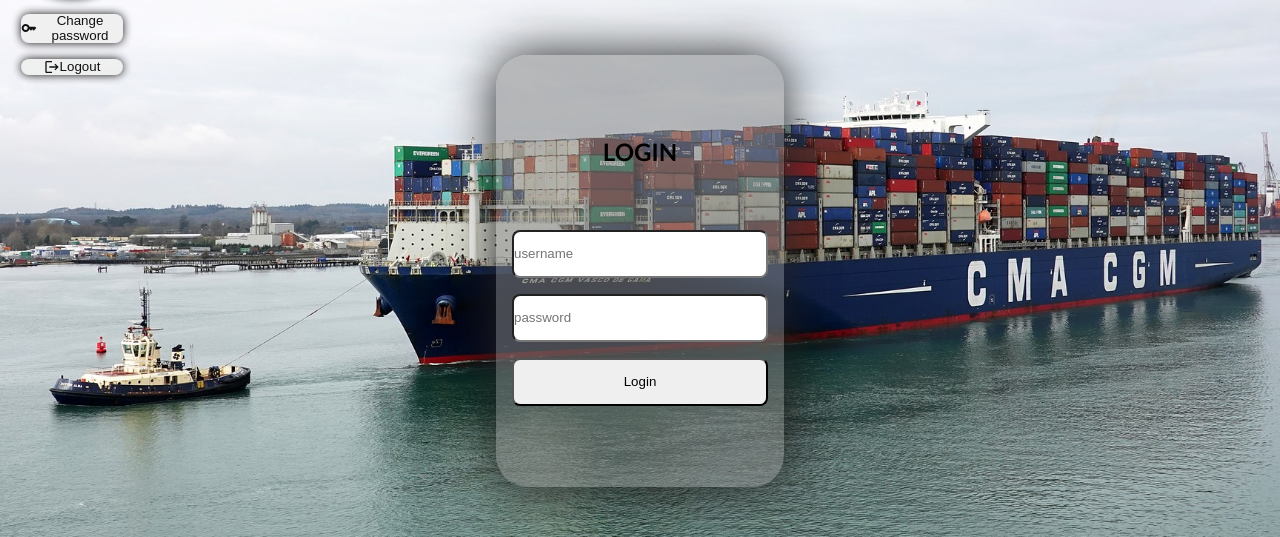
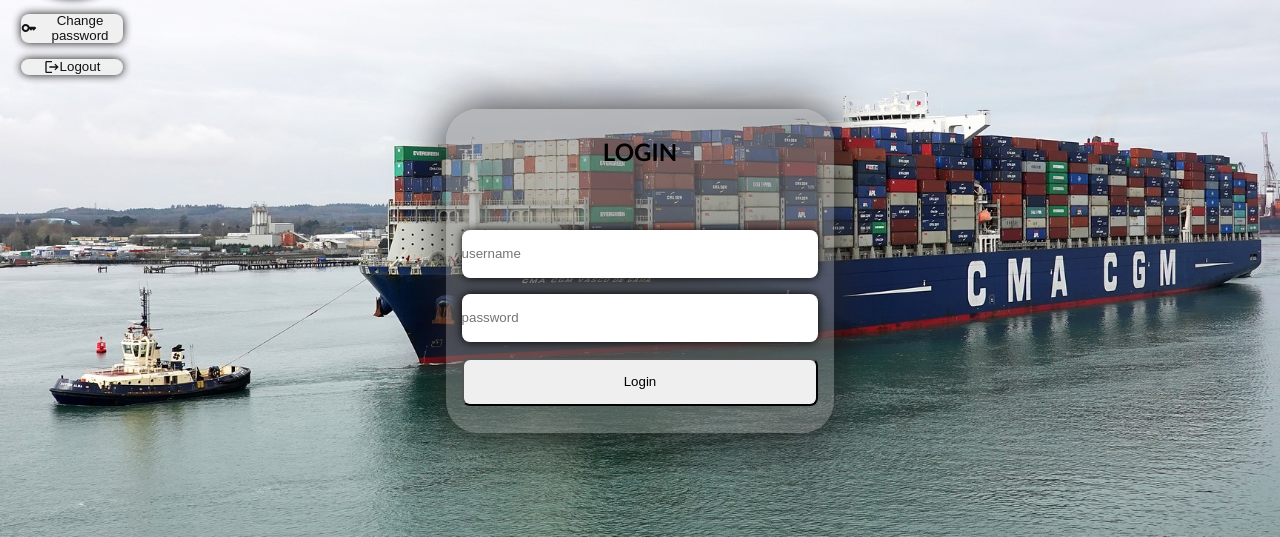
Before and after one commit to devdevaraj/crs-client, a React (Create React App) app: page /login in a window 1280 px wide. Shown: the part 169-706 px from the top of the page. Built offline with nearby package versions, Linux system fonts and the light colour scheme; no server answers.

Commit message:
initial commit

```diff
--- a/src/components/home.jsx
+++ b/src/components/home.jsx
@@ -5,7 +5,7 @@
 import { useFetchDoc } from "../hooks/fetch.hook";
 
 export default function Home(props) {
-  const [{ isLoading, apiData }] = useFetchDoc(`/get-documents?image=1`);
+  const [{ isLoading, apiData }] = useFetchDoc(`/get-documents?image=1&limit=4`);
   useEffect(() => {
     const intarval = setInterval(() => {
       try {
@@ -25,6 +25,11 @@
       }
     }, 4000);
   });
+  const style = {
+    borderRadius: "1rem",
+    backgroundColor: "#33333399",
+    boxShadow: "0 0 10px black"
+  }
   return (
     <div className="home-container">
       {isLoading ? (
@@ -60,8 +65,8 @@
         </div>
       )}
       <div className="cover">
-        <button>Certificate verification</button>
-        <button>Classification request</button>
+        <button style={style}>Certificate verification</button>
+        <button style={style}>Classification request</button>
       </div>
     </div>
   );
--- a/src/components/pages/admin.jsx
+++ b/src/components/pages/admin.jsx
@@ -1014,7 +1014,6 @@
     setFile(base64);
   };
   const uploadCover = async (e) => {
-    console.log(e.target.files[0]);
     const base64 = await convertToBase64(e.target.files[0]);
     setCover(base64);
   };
--- a/src/components/style.scss
+++ b/src/components/style.scss
@@ -752,8 +752,8 @@
   .login-body {
     display: flex;
     flex-direction: column;
-    height: 60%;
-    aspect-ratio: 2/3;
+    height: 45%;
+    aspect-ratio: 1.2/1;
     border-radius: 2rem;
     padding: 1rem;
     gap: 4rem;
@@ -772,12 +772,22 @@
         height: 3rem;
         width: 100%;
         border-radius: 0.5rem;
+        border: none;
+        box-shadow: 0 0 10px black;
+      }
+      input:focus {
+        outline: none;
+        box-shadow: 0 0 10px blue;
       }
 
       button {
         height: 3rem;
         width: 100%;
         border-radius: 0.5rem;
+      }
+      button:focus {
+        outline: none;
+        box-shadow: 0 0 10px blue;
       }
     }
   }
@@ -1027,4 +1037,11 @@
       }
     }
   }
+
+  .login {
+    .login-body {
+      height: 60%;
+      aspect-ratio: 1/1.2;
+    }
+  }
 }
```
